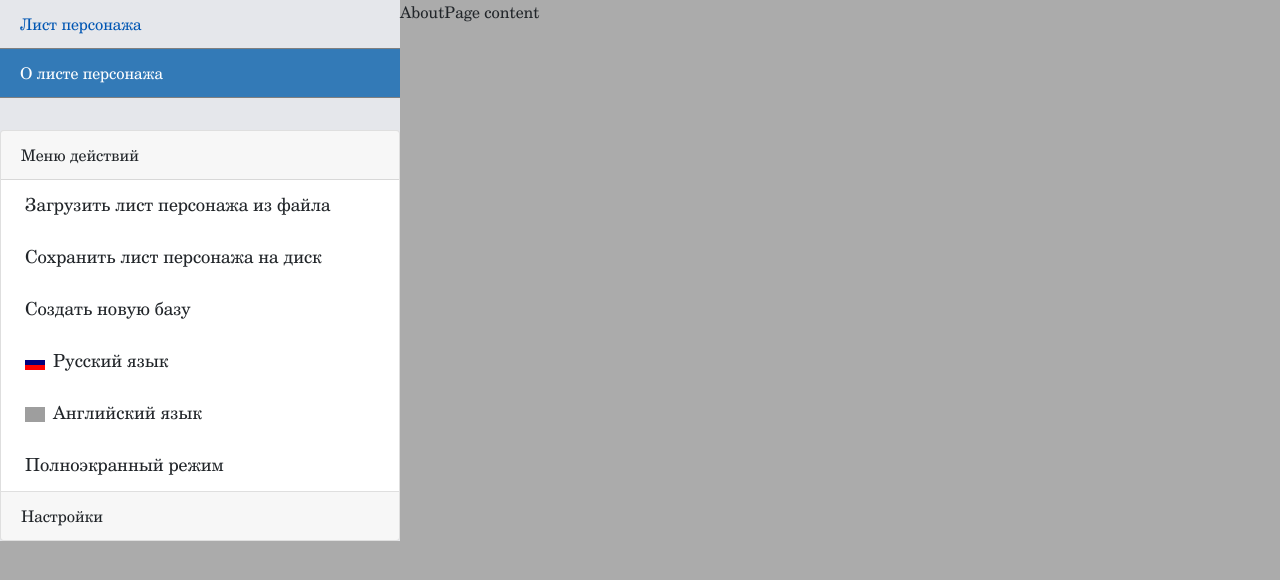
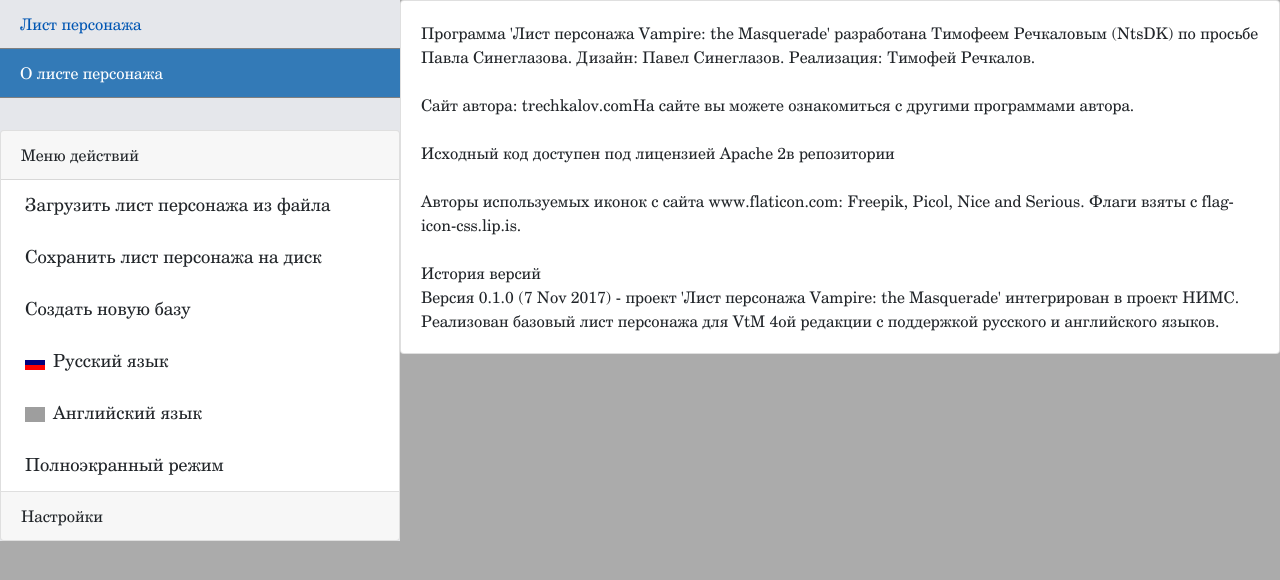
Before and after one commit to NtsDK/vtmcl, a React (Create React App) app: page /about in a window 1280 px wide. Shown: the top 580 px of the page. Built offline with nearby package versions, Linux system fonts and the light colour scheme; grey boxes are pictures that could not be loaded.

Commit message:
Add basic about information.

```diff
--- a/src/ui/AboutPage/AboutPage.tsx
+++ b/src/ui/AboutPage/AboutPage.tsx
@@ -1,15 +1,38 @@
 import React from 'react';
 import './AboutPage.css';
+
+import Card from 'react-bootstrap/Card';
+import { useTranslation } from 'react-i18next';
 
 interface AboutPageProps {
 }
 
 export function AboutPage(props: AboutPageProps) {
-  // const { t } = props;
+  const { t } = useTranslation();
 
   return (
     <div className="AboutPage">
-      AboutPage content
+      <Card>
+        <Card.Body>
+          <div>{t('about.about-authors')}</div>
+          <br/>
+          <span>{t('about.site-mention')} </span>
+          <a href="http://trechkalov.com">trechkalov.com</a>
+          <span>{t('about.site-description')}</span>
+          <br/>
+          <br/>
+          <span>{t('about.program-is-free-in-rep')}</span>
+          <a href="https://github.com/NtsDK/vtmcl">{t('about.by-link')}</a>
+          <br/>
+          <br/>
+          <div>{t('about.icons-authors')}</div>
+          <br/>
+          <div>{t('about.versions')}</div>
+          <ul>
+            <li>{t('about.var010')}</li>
+          </ul>
+        </Card.Body>
+      </Card>
     </div>
   );
 }
```
